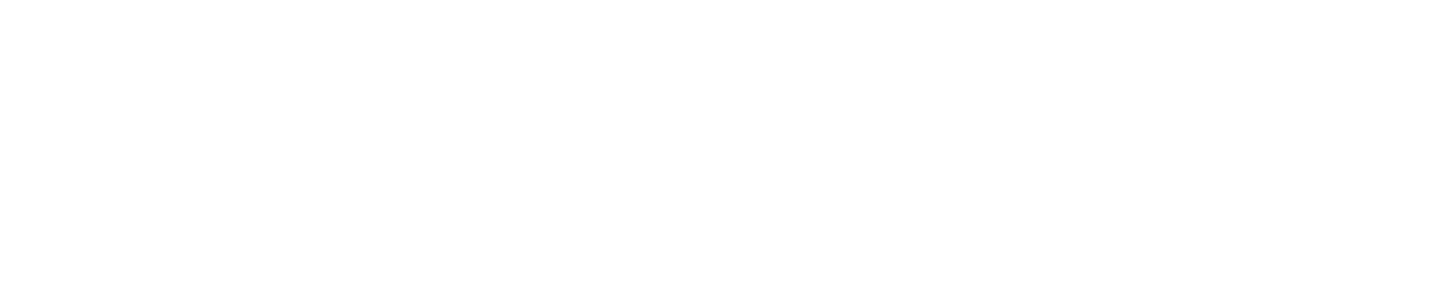
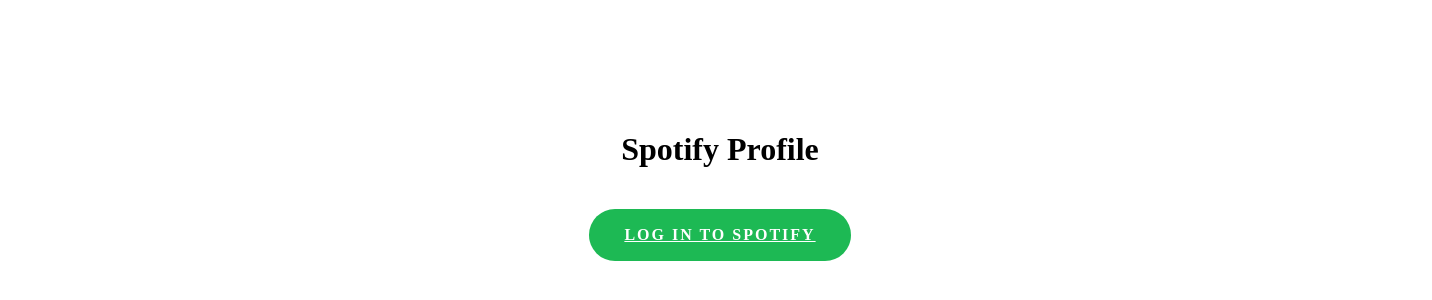
Before and after one commit to Atuitjr/spotify-profile, a React (Create React App) app in the folder client/: page / in a window 1280 px wide. Shown: the part 268-568 px from the top of the page, 1432 px wide, since content can reach past the window. Built offline with nearby package versions, Linux system fonts and the light colour scheme.

Commit message:
removed dist folder and added loginScreen

```diff
--- a/client/src/components/App.tsx
+++ b/client/src/components/App.tsx
@@ -1,4 +1,5 @@
 import React, { Component } from "react";
+import LoginScreen from "./LoginScreen";
 
 import styled from "styled-components/macro";
 
@@ -17,7 +18,7 @@
 	render() {
 		const { token } = this.state;
 
-		return <AppContainer></AppContainer>;
+		return <AppContainer>{token ? null : <LoginScreen />}</AppContainer>;
 	}
 }
 
--- /dev/null
+++ b/client/src/components/LoginScreen.tsx
@@ -0,0 +1,46 @@
+import React from "react";
+import styled from "styled-components/macro";
+import theme from "../styles/theme";
+import mixins from "../styles/mixins";
+import Main from "../styles/Main";
+const { colors, fontSizes } = theme;
+
+const LOGIN_URI =
+	process.env.NODE_ENV !== "production"
+		? "http://localhost:8888/login"
+		: "https://spotify-profile.herokuapp.com/login";
+
+const Login = styled(Main)`
+	${mixins.flexCenter};
+	flex-direction: column;
+	min-height: 100vh;
+	h1 {
+		font-size: ${fontSizes.xxl};
+	}
+`;
+const LoginButton = styled.a`
+	display: inline-block;
+	background-color: ${colors.green};
+	color: ${colors.white};
+	border-radius: 30px;
+	padding: 17px 35px;
+	margin: 20px 0 70px;
+	min-width: 160px;
+	font-weight: 700;
+	letter-spacing: 2px;
+	text-transform: uppercase;
+	text-align: center;
+	&:hover,
+	&:focus {
+		background-color: ${colors.offGreen};
+	}
+`;
+
+const LoginScreen = () => (
+	<Login>
+		<h1>Spotify Profile</h1>
+		<LoginButton href={LOGIN_URI}>Log in to Spotify</LoginButton>
+	</Login>
+);
+
+export default LoginScreen;
--- /dev/null
+++ b/client/src/styles/Main.tsx
@@ -0,0 +1,26 @@
+import styled from "styled-components/macro";
+import media from "./media";
+
+const Main = styled.main`
+	width: 100%;
+	margin: 0 auto;
+	max-width: 1400px;
+	min-height: 100vh;
+	padding: 80px;
+	${media.desktop`
+    padding: 60px 50px;
+  `};
+	${media.tablet`
+    padding: 50px 40px;
+  `};
+	${media.phablet`
+    padding: 30px 25px;
+  `};
+	h2 {
+		${media.tablet`
+      text-align: center;
+    `};
+	}
+`;
+
+export default Main;
--- /dev/null
+++ b/client/src/styles/media.tsx
@@ -0,0 +1,30 @@
+import { css } from "styled-components";
+
+const sizes: any = {
+	giant: 1440,
+	desktop: 1200,
+	netbook: 1000,
+	tablet: 768,
+	thone: 600,
+	phablet: 480,
+	phone: 376,
+	tiny: 330,
+};
+
+// iterate through the sizes and create a media template
+export const media = Object.keys(sizes).reduce(
+	(accumulator: any, label: string) => {
+		// use em in breakpoints to work properly cross-browser and support users
+		// changing their browsers font-size: https://zellwk.com/blog/media-query-units/
+		const emSize = sizes[label] / 16;
+		accumulator[label] = (first: any, ...args: any[]) => css`
+			@media (max-width: ${emSize}em) {
+				${css(first, ...args)};
+			}
+		`;
+		return accumulator;
+	},
+	{}
+);
+
+export default media;
--- /dev/null
+++ b/client/src/styles/mixins.tsx
@@ -0,0 +1,86 @@
+import { css } from "styled-components/macro";
+import theme from "./theme";
+const { colors, fontSizes } = theme;
+
+const mixins = {
+	flexCenter: css`
+		display: flex;
+		justify-content: center;
+		align-items: center;
+	`,
+
+	flexBetween: css`
+		display: flex;
+		justify-content: space-between;
+		align-items: center;
+	`,
+
+	engulf: css`
+		position: absolute;
+		top: 0;
+		bottom: 0;
+		left: 0;
+		right: 0;
+		width: 100%;
+		height: 100%;
+	`,
+
+	outline: css`
+		outline: 1px solid red;
+	`,
+
+	overflowEllipsis: css`
+		overflow: hidden;
+		text-overflow: ellipsis;
+		white-space: nowrap;
+		padding-right: 1px;
+	`,
+
+	coverShadow: css`
+		box-shadow: 0 0 10px rgba(0, 0, 0, 0.3);
+	`,
+
+	button: css`
+		display: inline-block;
+		color: ${colors.white};
+		font-weight: 700;
+		font-size: ${fontSizes.xs};
+		letter-spacing: 1px;
+		text-transform: uppercase;
+		border: 1px solid ${colors.white};
+		border-radius: 50px;
+		padding: 11px 24px;
+		cursor: pointer;
+		transition: ${theme.transition};
+
+		&:hover,
+		&:focus {
+			color: ${colors.black};
+			background: ${colors.white};
+			outline: 0;
+		}
+	`,
+
+	greenButton: css`
+		display: inline-block;
+		background-color: ${colors.green};
+		color: ${colors.white};
+		font-weight: 700;
+		font-size: ${fontSizes.xs};
+		letter-spacing: 1px;
+		text-transform: uppercase;
+		border-radius: 50px;
+		padding: 11px 24px;
+		margin: 20px 0;
+		cursor: pointer;
+		transition: ${theme.transition};
+
+		&:hover,
+		&:focus {
+			background-color: ${colors.offGreen};
+			outline: 0;
+		}
+	`,
+};
+
+export default mixins;
--- /dev/null
+++ b/client/src/styles/theme.tsx
@@ -0,0 +1,57 @@
+const theme = {
+	colors: {
+		green: "#1DB954",
+		offGreen: "#1ed760",
+		blue: "#509bf5",
+		navBlack: "#040306",
+		black: "#181818",
+		white: "#FFFFFF",
+		lightestGrey: "#b3b3b3",
+		lightGrey: "#9B9B9B",
+		grey: "#404040",
+		darkGrey: "#282828",
+	},
+
+	fonts: {
+		primary:
+			"Circular Std, system, -apple-system, BlinkMacSystemFont, sans-serif",
+	},
+
+	fontSizes: {
+		base: `16px`,
+		xs: `12px`,
+		sm: `14px`,
+		md: `20px`,
+		lg: `24px`,
+		xl: `28px`,
+		xxl: `32px`,
+	},
+
+	spacing: {
+		base: `20px`,
+		xs: `5px`,
+		sm: `10px`,
+		md: `30px`,
+		lg: `50px`,
+		xl: `100px`,
+	},
+
+	easing: {
+		easeInCubic: `cubic-bezier(0.55, 0.055, 0.675, 0.19)`,
+		easeOutCubic: `cubic-bezier(0.215, 0.61, 0.355, 1)`,
+		easeInOutCubic: `cubic-bezier(0.215, 0.61, 0.355, 1)`,
+		easeInExpo: `cubic-bezier(0.95, 0.05, 0.795, 0.035)`,
+		easeOutExpo: `cubic-bezier(0.19, 1, 0.22, 1)`,
+		easeInOutExpo: `cubic-bezier(0.19, 1, 0.22, 1)`,
+		easeInBack: `cubic-bezier(0.6, -0.28, 0.735, 0.045)`,
+		easeOutBack: `cubic-bezier(0.175, 0.885, 0.32, 1.275)`,
+		easeInOutBack: `cubic-bezier(0.68, -0.55, 0.265, 1.55)`,
+	},
+
+	transition: `all 0.25s cubic-bezier(0.3, 0, 0.4, 1);`,
+
+	navWidth: "100px",
+	navHeight: "70px",
+};
+
+export default theme;
```
Also changed, not shown: 12 other files (tests, documents, lock files or other folders).
